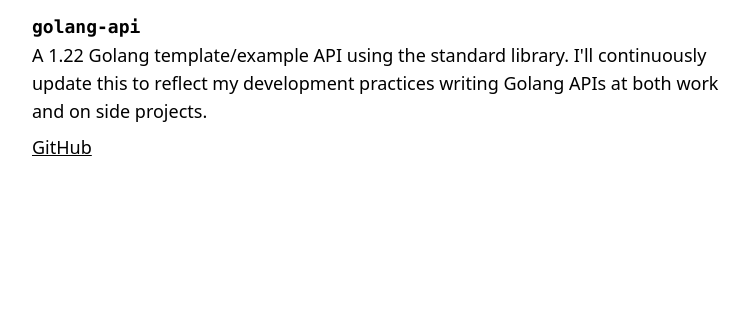
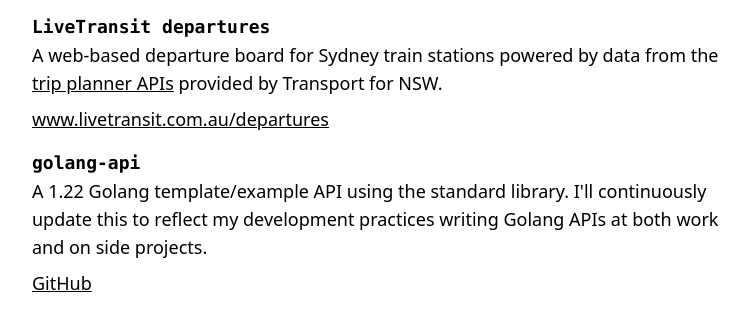
Before and after one commit to jacobsalway/jacobsalway.com, an Astro site: page /projects in a window 1280 px wide. Shown: the part 159-490 px from the top of the page, without its empty margins (256-1005 px from the left). Built offline with nearby package versions, Linux system fonts and the light colour scheme; Astro itself is replaced by a stand-in of ours.

Commit message:
Add LiveTransit project

```diff
--- a/src/pages/projects.astro
+++ b/src/pages/projects.astro
@@ -7,6 +7,22 @@
     <h2 class="text-2xl sm:text-3xl tracking-tight font-bold font-mono">
       Projects
     </h2>
+    <div class="mt-4">
+      <h3 class="text-lg font-bold font-mono">LiveTransit departures</h3>
+      <p class="sm:text-lg">
+        A web-based departure board for Sydney train stations powered by data
+        from the <a
+          href="https://opendata.transport.nsw.gov.au/dataset/trip-planner-apis"
+          class="underline"
+          target="_blank">trip planner APIs</a
+        > provided by Transport for NSW.
+      </p>
+      <a
+        href="https://www.livetransit.com.au/departures"
+        class="underline mt-2 inline-block sm:text-lg"
+        target="_blank">www.livetransit.com.au/departures</a
+      >
+    </div>
     <div class="mt-4">
       <h3 class="text-lg font-bold font-mono">golang-api</h3>
       <p class="sm:text-lg">
```
